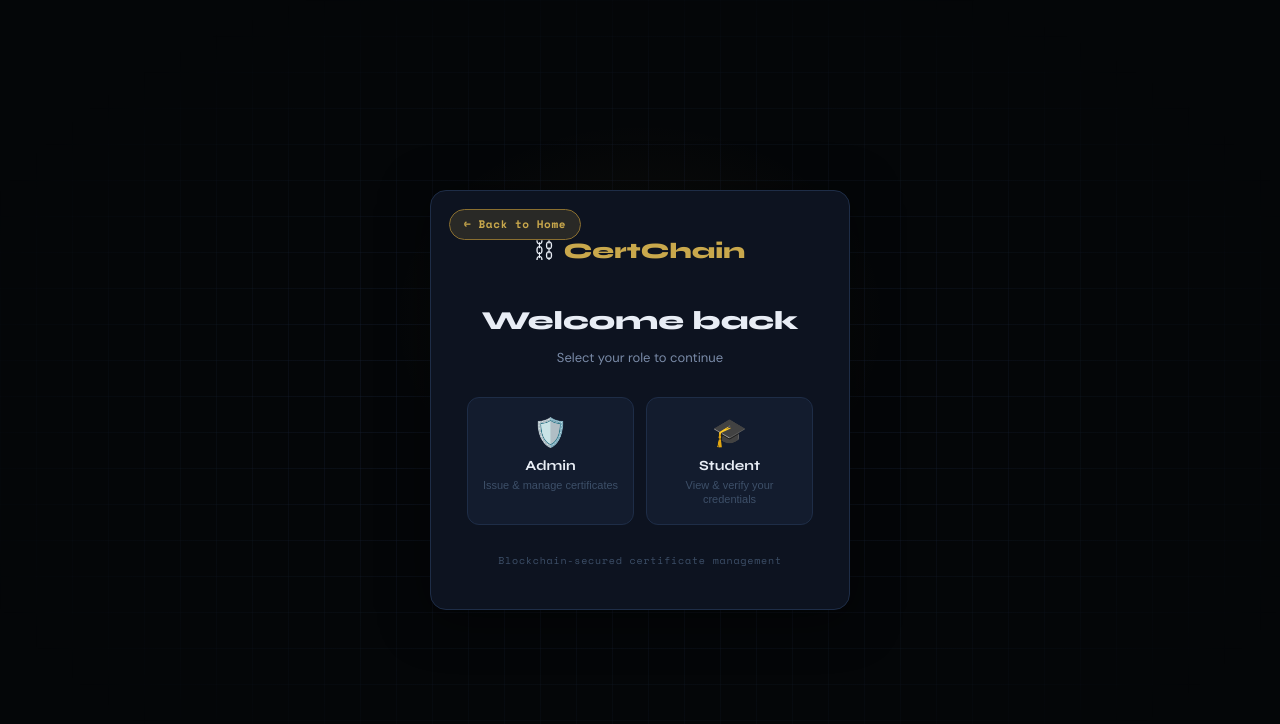
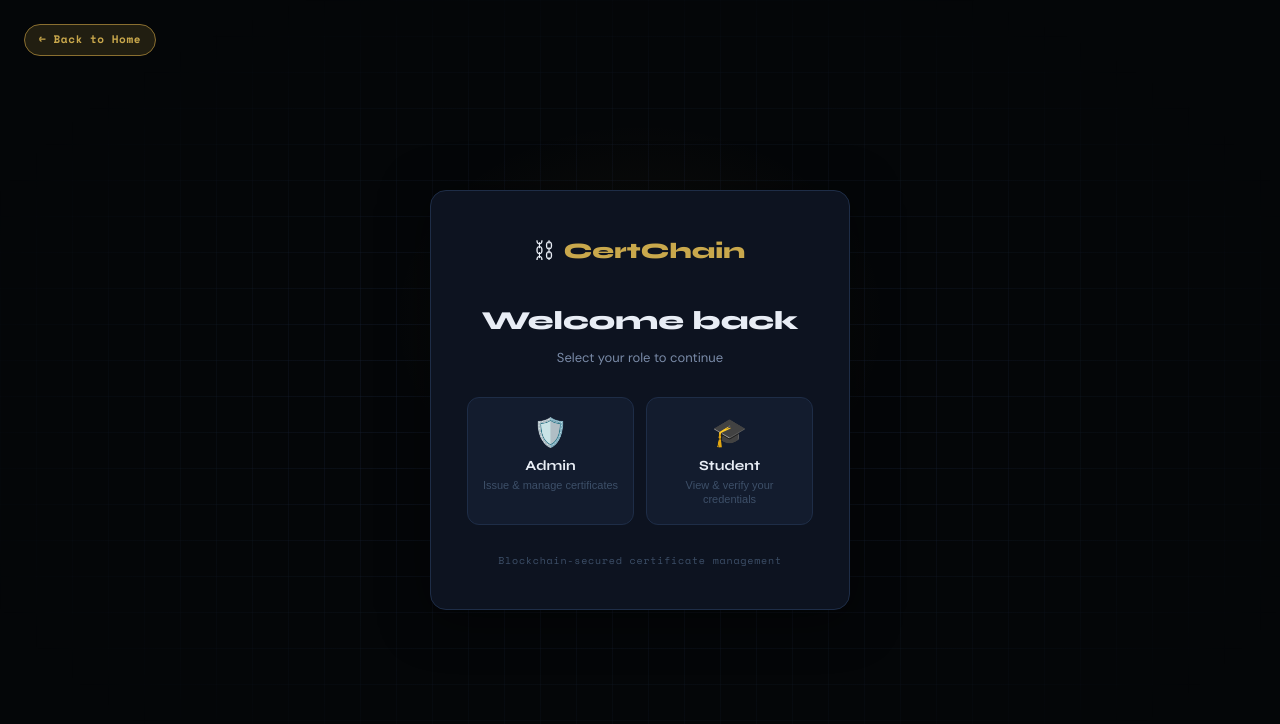
Before and after one commit to siddhant810/CertChain, a React (Vite) app in the folder frontend-new/: page /login in a window 1280 px wide. Shown: the top 724 px of the page. Built offline with nearby package versions, Linux system fonts and the light colour scheme; no server answers.

Commit message:
back to home button redesigned 2

```diff
--- a/frontend-new/src/pages/Login.css
+++ b/frontend-new/src/pages/Login.css
@@ -233,3 +233,10 @@
   box-shadow: 0 0 14px rgba(201,168,76,0.25);
   color: var(--gold);
 }
+
+/* Override — move back button outside the card to top-left of page */
+.back-home-btn {
+  position: fixed !important;
+  top: 24px !important;
+  left: 24px !important;
+}
```
